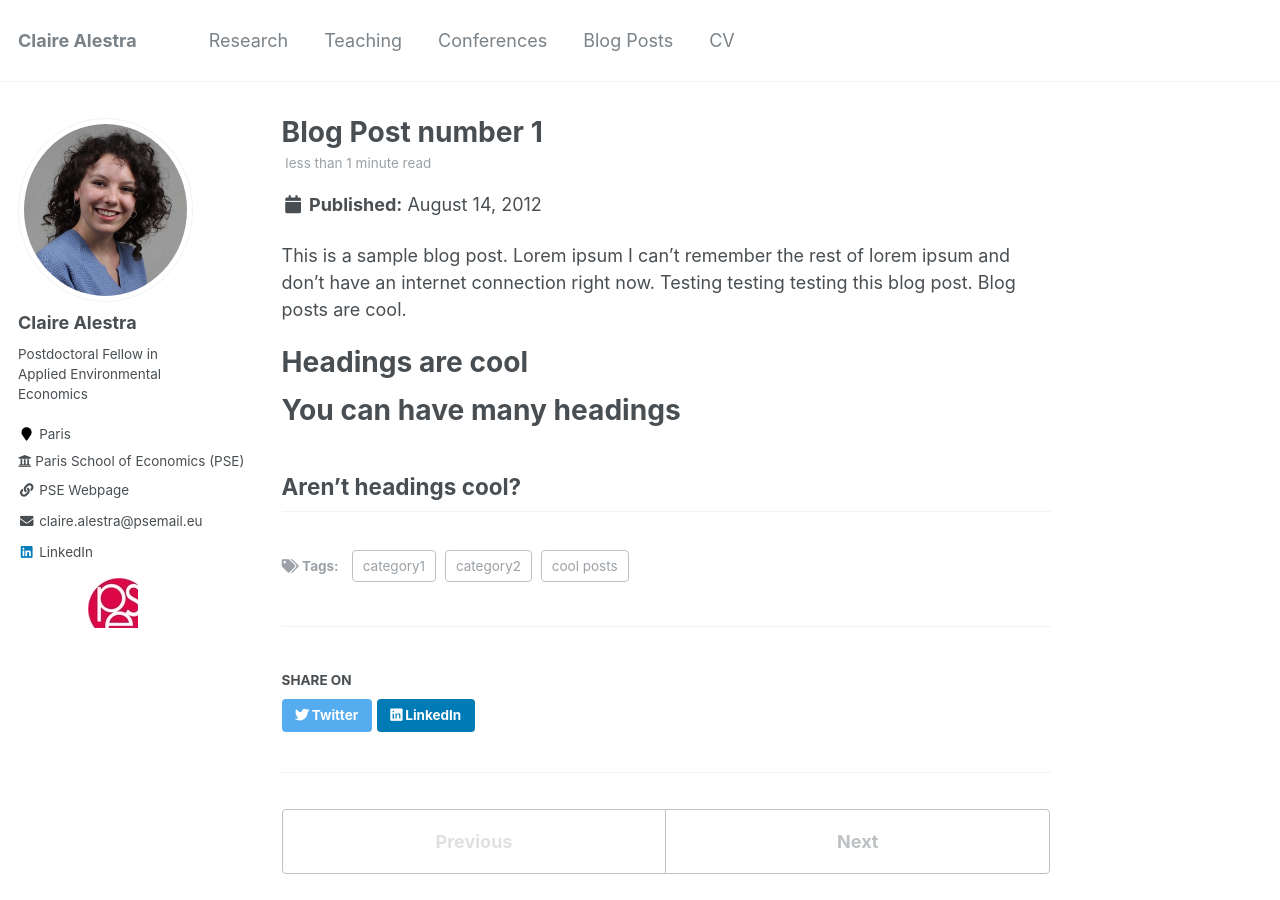
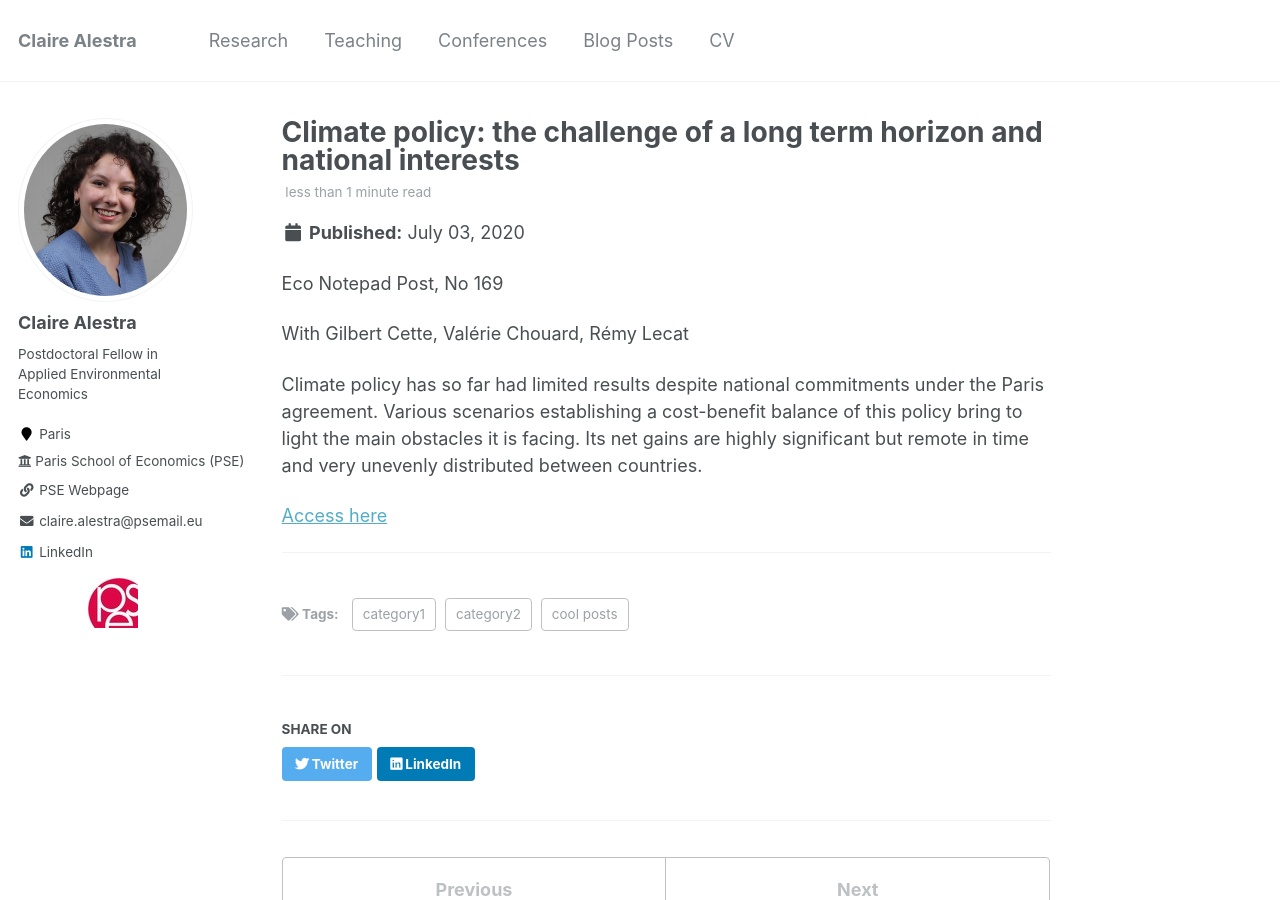
Before and after one commit to ClaireAlestra/ClaireAlestra.github.io, a Jekyll site: the page built from _posts/2012-08-14-blog-post-1.md, in a window 1280 px wide and 900 px high. Built offline with Jekyll 4.4.1, drawn with Linux system fonts in a browser that asks for light colours.

Commit message:
Update 2012-08-14-blog-post-1.md

```diff
--- a/_posts/2012-08-14-blog-post-1.md
+++ b/_posts/2012-08-14-blog-post-1.md
@@ -1,20 +1,19 @@
 ---
-title: 'Blog Post number 1'
-date: 2012-08-14
-permalink: /posts/2012/08/blog-post-1/
+title: 'Climate policy: the challenge of a long term horizon and national interests'
+date: 2020-07-03
+permalink: /posts/2020-blog-post/
 tags:
   - cool posts
   - category1
   - category2
 ---
 
-This is a sample blog post. Lorem ipsum I can't remember the rest of lorem ipsum and don't have an internet connection right now. Testing testing testing this blog post. Blog posts are cool.
+Eco Notepad Post, No 169
 
-Headings are cool
-======
+With Gilbert Cette, Valérie Chouard, Rémy Lecat
 
-You can have many headings
-======
+Climate policy has so far had limited results despite national commitments under the Paris agreement. Various scenarios establishing a cost-benefit balance of this policy bring to light the main obstacles it is facing. Its net gains are highly significant but remote in time and very unevenly distributed between countries.
 
-Aren't headings cool?
+[Access here](https://www.banque-france.fr/en/publications-and-statistics/publications/climate-policy-challenge-long-term-horizon-and-national-interests)
+
 ------
```
